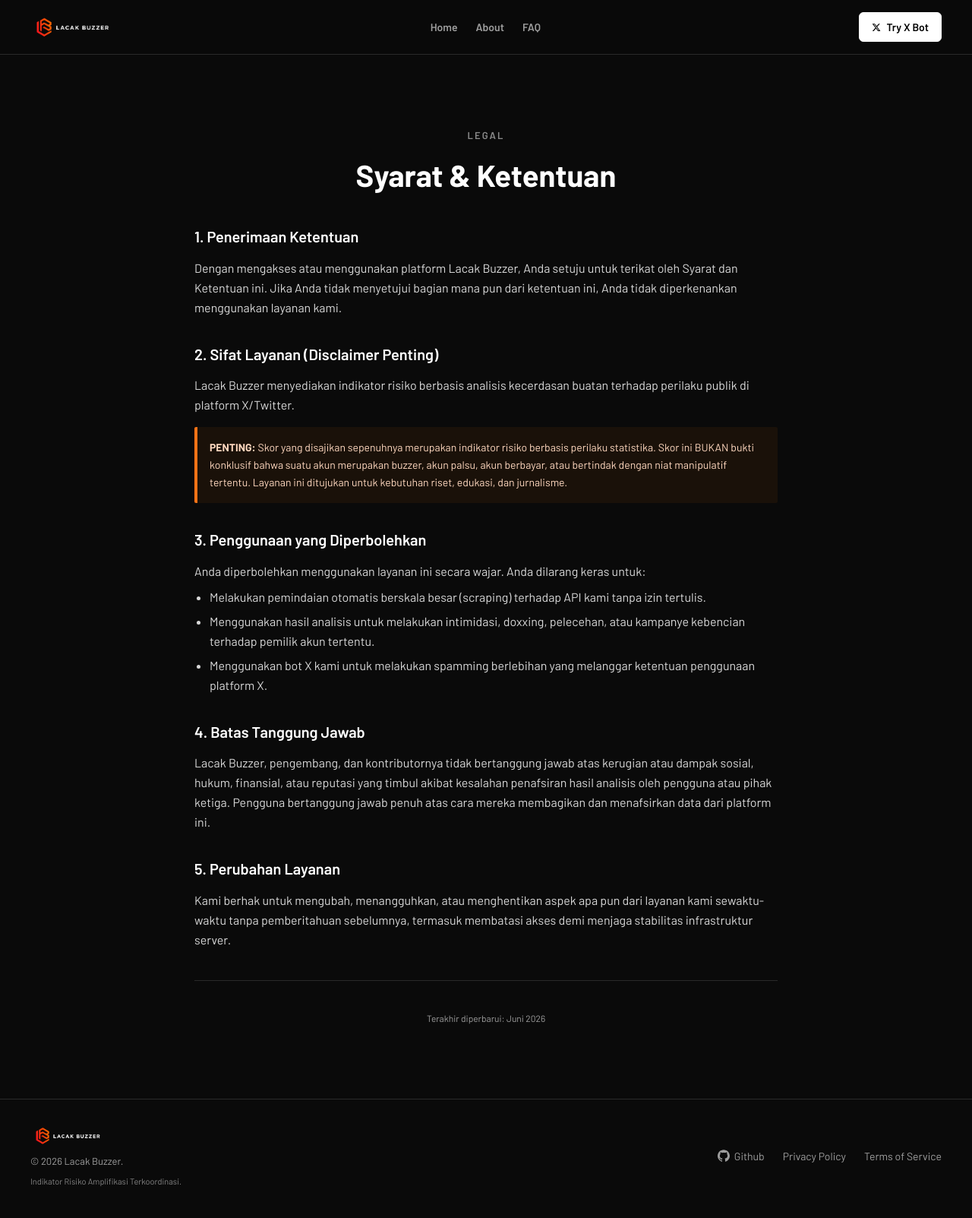
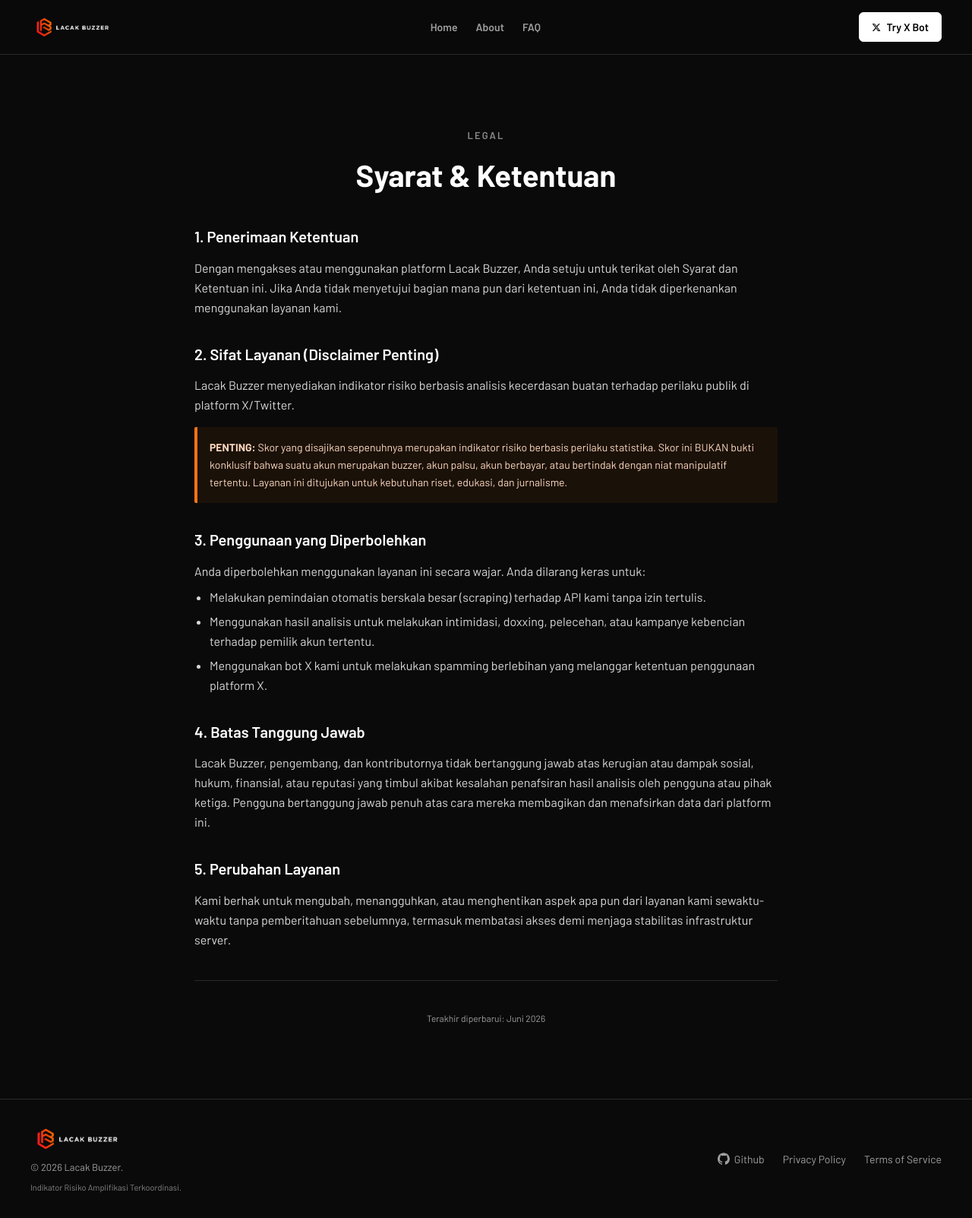
Before and after one commit to Yogs4R/lacak-buzzer, a React (Vite) app in the folder frontend/: page /terms in a window 1280 px wide. Shown: the whole page at 76% size. Built offline with nearby package versions, Linux system fonts and the light colour scheme.

Commit message:
Phase 6: polish dikit agar logo di footer sedikit lebih besar

```diff
--- a/frontend/src/index.css
+++ b/frontend/src/index.css
@@ -498,7 +498,7 @@ body {
 }
 
 .logo-3-1-footer {
-  height: 32px;
-  width: 96px;
+  height: 40px;
+  width: 120px;
   object-fit: contain;
 }
```
